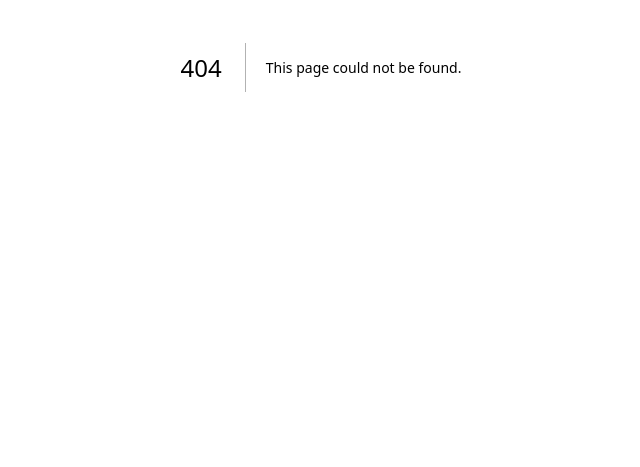
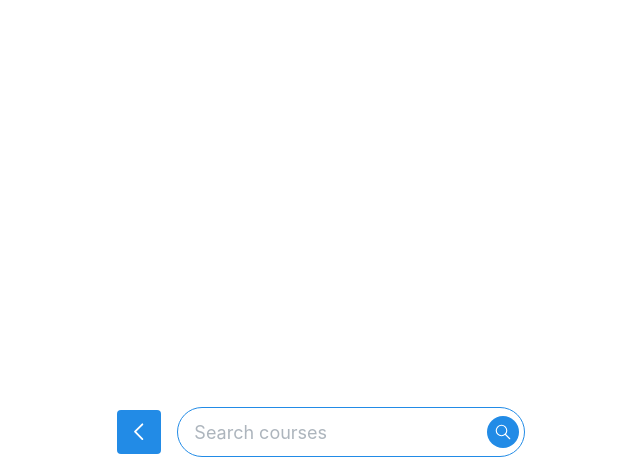
Before and after one commit to ItsukiKigoshi/icu-catalogue, a Next.js app: page /search in a window 1280 px wide. Before the commit this address had no page. Shown: the part 333-800 px from the top of the page, without its empty margins (319-959 px from the left). Built offline with nearby package versions, Linux system fonts and the light colour scheme.

Commit message:
Add search page component

```diff
--- /dev/null
+++ b/src/app/search/page.tsx
@@ -0,0 +1,112 @@
+"use client";
+import { DevServerCourse } from "@/src/type/Types";
+import {
+  ActionIcon,
+  AppShell,
+  Card,
+  Flex,
+  ScrollArea,
+  Stack,
+  Text,
+  TextInput,
+  rem,
+} from "@mantine/core";
+import { useForm } from "@mantine/form";
+import { IconChevronLeft, IconSearch } from "@tabler/icons-react";
+import Link from "next/link";
+import { useState } from "react";
+import { theme } from "../theme";
+
+export default function page() {
+  const form = useForm({
+    initialValues: {
+      query: "",
+    },
+  });
+  const [term, setTerm] = useState("*");
+
+  const [courses, setCourses] = useState<DevServerCourse[]>([]);
+  const searchCourse = (query: string, term: string) => {
+    // Should be rewritten to use the API
+    const url = `https://devserver.icu/api/v3/search?q=${query}&term=${term}`;
+    return fetch(url)
+      .then((response) => response.json())
+      .then((data) => {
+        console.log(data);
+        setCourses(data);
+        return data;
+      });
+  };
+
+  const results = courses.map((course) => (
+    <Card key={course.regno} shadow="sm" radius="md" padding="md">
+      <Text fw={500}>{course.title_e}</Text>
+      <Text size="sm" c="dimmed" lineClamp={2}>
+        {course.summary_e}
+      </Text>
+    </Card>
+  ));
+
+  return (
+    <AppShell
+      header={{ height: 60 }}
+      footer={{ height: 60 }}
+      padding="sm"
+      h="100vh"
+      w="100vw"
+    >
+      <AppShell.Main>
+        <ScrollArea>
+          <Stack px="sm">{results}</Stack>
+        </ScrollArea>
+      </AppShell.Main>
+      <AppShell.Footer
+        withBorder={false}
+        style={{ background: "rgba(0,0,0,0)" }}
+      >
+        <Flex justify="center" align="center" gap="md">
+          <ActionIcon
+            variant="filled"
+            aria-label="Go back"
+            size="xl"
+            component={Link}
+            href="/"
+          >
+            <IconChevronLeft
+              style={{ width: "70%", height: "70%" }}
+              stroke={1.5}
+            />
+          </ActionIcon>
+          <form
+            onSubmit={form.onSubmit((values) =>
+              searchCourse(values.query, term)
+            )}
+          >
+            <TextInput
+              radius="xl"
+              size="lg"
+              autoFocus
+              placeholder="Search courses"
+              rightSectionWidth={42}
+              rightSection={
+                <ActionIcon
+                  size={32}
+                  radius="xl"
+                  color={theme.primaryColor}
+                  variant="filled"
+                  type="submit"
+                >
+                  <IconSearch
+                    style={{ width: rem(18), height: rem(18) }}
+                    stroke={1.5}
+                  />
+                </ActionIcon>
+              }
+              {...form.getInputProps("query")}
+            />
+          </form>
+        </Flex>
+      </AppShell.Footer>
+    </AppShell>
+  );
+}
```
